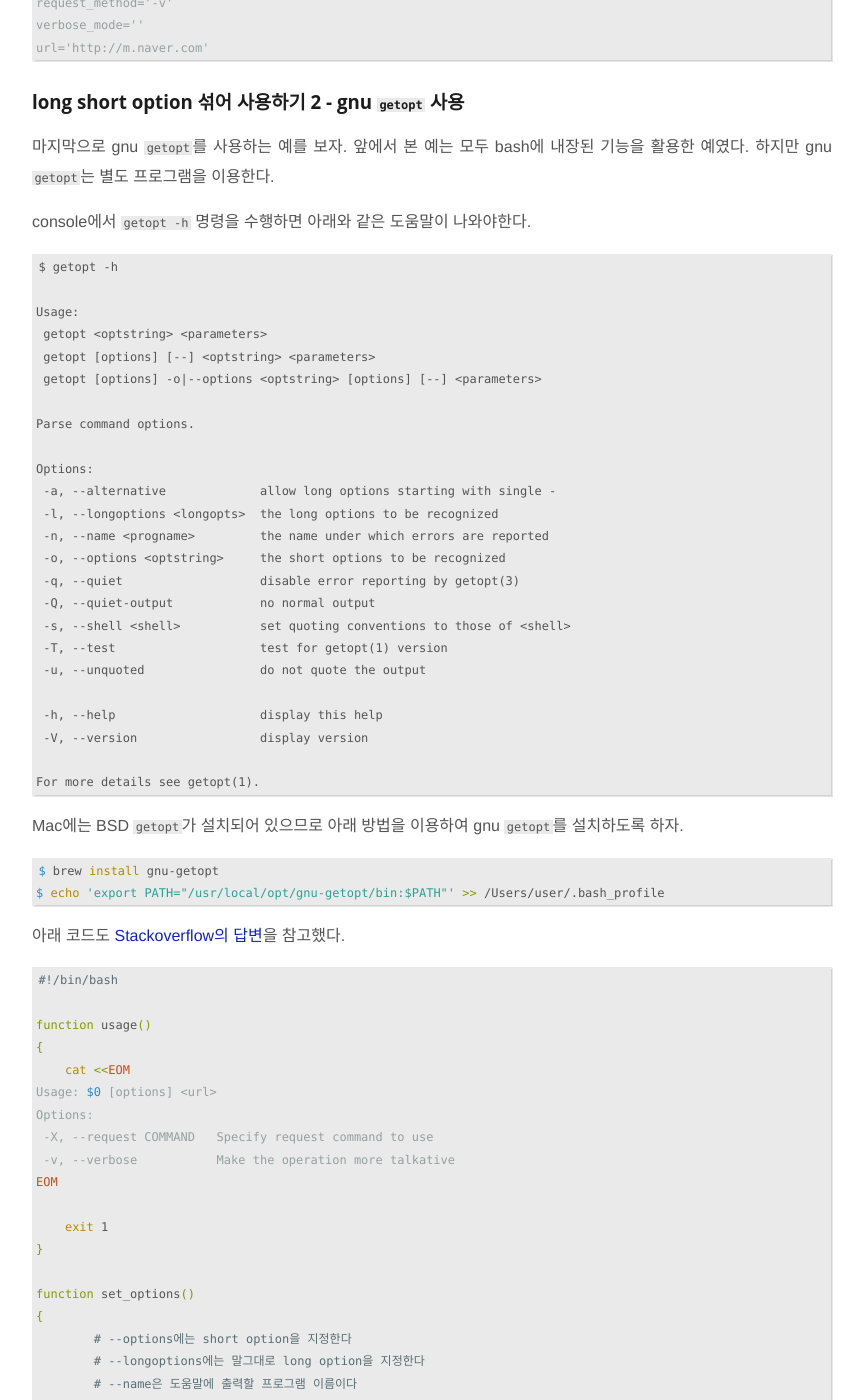
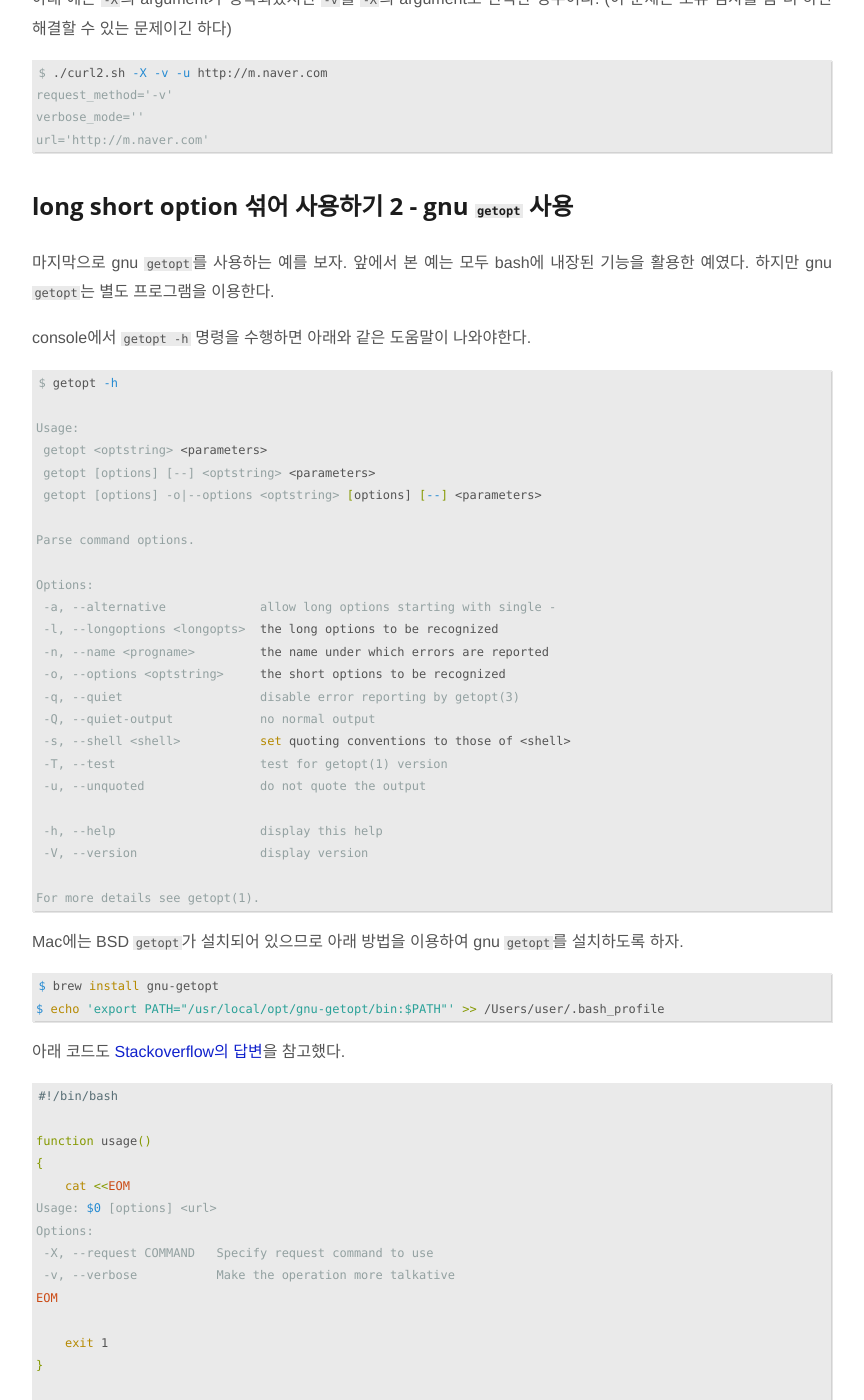
Before and after one commit to jason-heo/jason-heo.github.io, a Jekyll site: the page built from _posts/2020-12-05-bash-options.md, in a window 1280 px wide and 1400 px high, scrolled down 5673 px. Shown: the whole window, without its empty margins (208-1072 px from the left). Built offline with Jekyll 4.4.1, drawn with Linux system fonts in a browser that asks for light colours; comment, search, counter and statistics services are not loaded.

Commit message:
format 변경

````diff
--- a/_posts/2020-12-05-bash-options.md
+++ b/_posts/2020-12-05-bash-options.md
@@ -6,7 +6,7 @@ categories: "programming"
 
 본 포스팅에서는 bash의 command line 옵션 parsing 방법에 대해 설명한다.
 
-### 개요
+## 개요
 
 command line 프로그램의 실행 옵션 parsing이 생각보다 어렵다.
 
@@ -81,7 +81,7 @@ ls: -l: No such file or directory
 
 C 언에에서는 위의 어려움을 해결할 수 있는 library를 제공하지만 bash에서는 아쉽게도 이런 library가 부족하다.
 
-### 예제 프로그램
+## 예제 프로그램
 
 본 예제에서는 위의 curl 예처럼 `-X`와 `-v` 옵션을 지원하는 bash script를 만들어보려한다.
 
@@ -95,7 +95,7 @@ Options:
  -v, --verbose           Make the operation more talkative
 ```
 
-### short option 사용하기 - bash의 `getopts` 사용
+## short option 사용하기 - bash의 `getopts` 사용
 
 다행인 점은 bash에서도 `getopts`를 이용하면 short option을 사용할 수 있다는 점이다. 앞서 설명했던 `curl` 만큼의 자유도는 없지만 꽤나 편하게 사용할 수 있다.
 
@@ -187,7 +187,7 @@ url='m.naver.com -v'
 
 {% include adsense-content.md %}
 
-### long short option 섞어 사용하기 1 - bash의 `${1:-}` 사용
+## long short option 섞어 사용하기 1 - bash의 `${1:-}` 사용
 
 이번엔 long option과 short option을 동시에 지원해보자.
 
@@ -273,13 +273,13 @@ url='http://m.naver.com'
 
 {% include adsense-content.md %}
 
-### long short option 섞어 사용하기 2 - gnu `getopt` 사용
+## long short option 섞어 사용하기 2 - gnu `getopt` 사용
 
 마지막으로 gnu `getopt`를 사용하는 예를 보자. 앞에서 본 예는 모두 bash에 내장된 기능을 활용한 예였다. 하지만 gnu `getopt`는 별도 프로그램을 이용한다.
 
 console에서 `getopt -h` 명령을 수행하면 아래와 같은 도움말이 나와야한다.
 
-```
+```console
 $ getopt -h
 
 Usage:
@@ -332,10 +332,10 @@ EOM
 
 function set_options()
 {
-	# --options에는 short option을 지정한다
-	# --longoptions에는 말그대로 long option을 지정한다
-	# --name은 도움말에 출력할 프로그램 이름이다
-	# -- 이후에는 사용자가 입력한 문자열이 입력된다
+    # --options에는 short option을 지정한다
+    # --longoptions에는 말그대로 long option을 지정한다
+    # --name은 도움말에 출력할 프로그램 이름이다
+    # -- 이후에는 사용자가 입력한 문자열이 입력된다
     arguments=$(getopt --options X:v \
                        --longoptions request:,verbose \
                        --name $(basename $0) \
````
